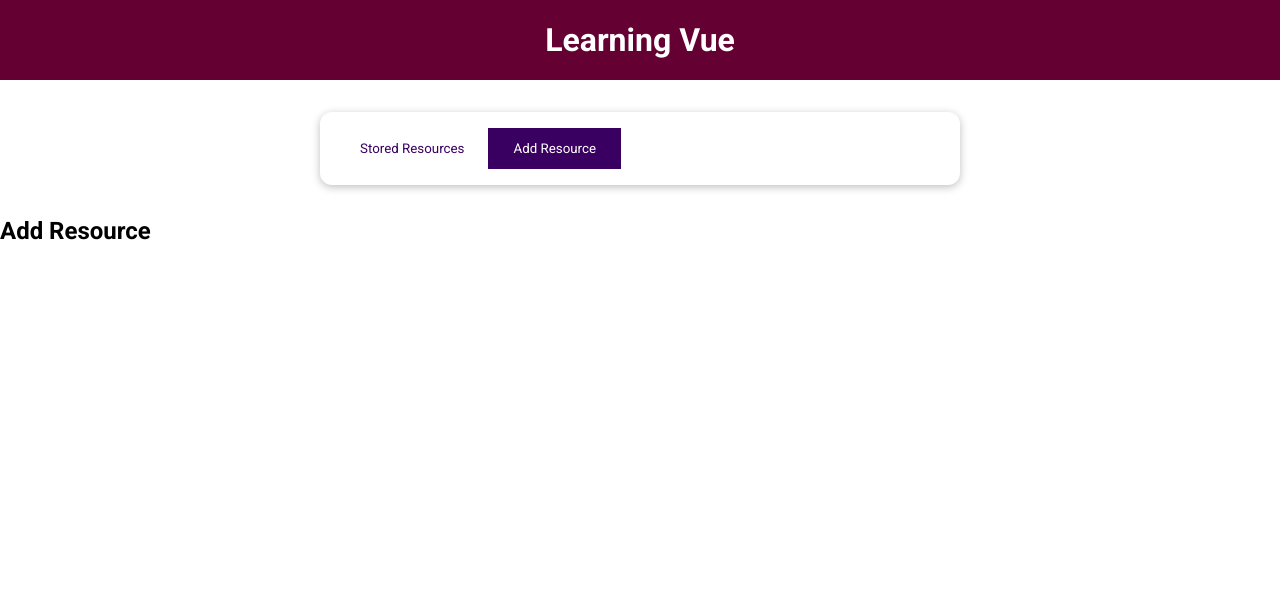
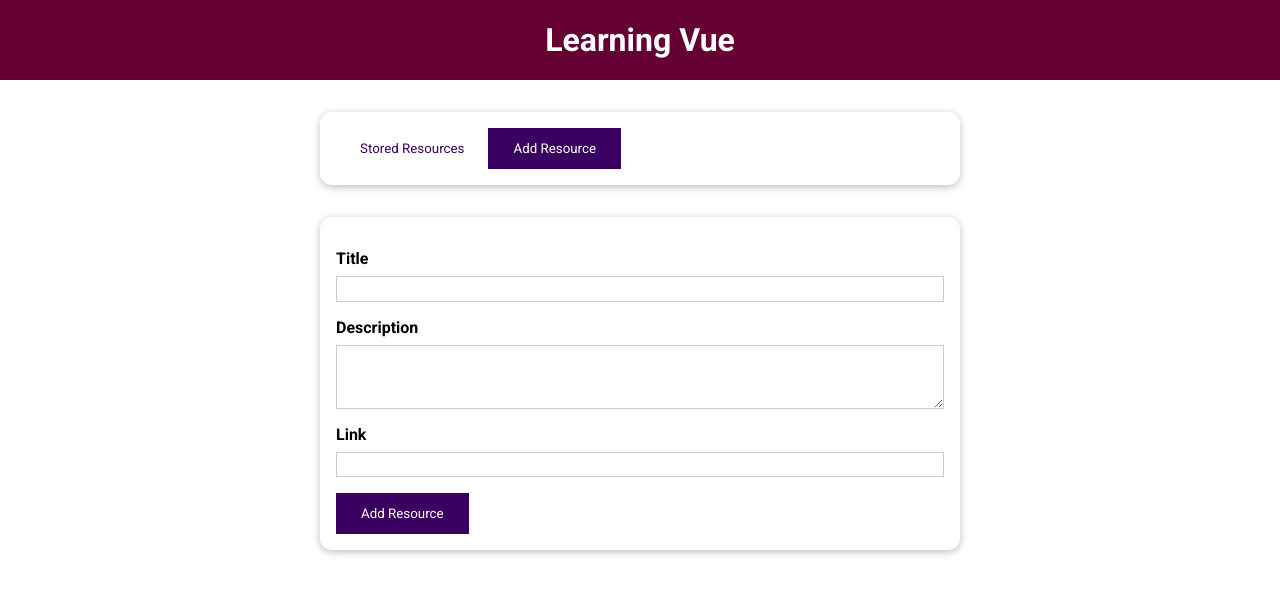
Before and after one commit to ihrynkiv/modal-vue, a Vue app: page / in a window 1280 px wide. Both pictures are taken after a click on the button "Add Resource". Shown: the top 594 px of the page. Built offline with nearby package versions, Linux system fonts and the light colour scheme.

Commit message:
Add Form to AddResource component

```diff
--- a/src/components/UI/BaseButton.vue
+++ b/src/components/UI/BaseButton.vue
@@ -1,12 +1,12 @@
 <template>
-  <button :type="type" :class="mode">
+  <button :class="mode">
     <slot />
   </button>
 </template>
 
 <script>
 export default {
-  props: ['type', 'mode']
+  props: ['mode']
 };
 </script>
 
--- a/src/components/learning-resources/AddResource.vue
+++ b/src/components/learning-resources/AddResource.vue
@@ -1,9 +1,53 @@
 <template>
-  <h2>Add Resource</h2>
+  <base-card>
+    <form>
+      <div class="form-control">
+        <label for="title">Title</label>
+        <input type="text" id="title" name="title" />
+      </div>
+      <div class="form-control">
+        <label for="description">Description</label>
+        <textarea rows="3" id="description" name="description" />
+      </div>
+      <div class="form-control">
+        <label for="link">Link</label>
+        <input type="url" id="link" name="link" />
+      </div>
+      <div>
+        <base-button type="submit">Add Resource</base-button>
+      </div>
+    </form>
+  </base-card>
 </template>
 
 <script>
 export default {};
 </script>
 
-<style scoped></style>
+<style scoped>
+label {
+  font-weight: bold;
+  display: block;
+  margin-bottom: 0.5rem;
+}
+
+input,
+textarea {
+  display: block;
+  width: 100%;
+  font: inherit;
+  padding: 0.15rem;
+  border: 1px solid #ccc;
+}
+
+input:focus,
+textarea:focus {
+  outline: none;
+  border-color: #3a0061;
+  background-color: #f7ebff;
+}
+
+.form-control {
+  margin: 1rem 0;
+}
+</style>
```
